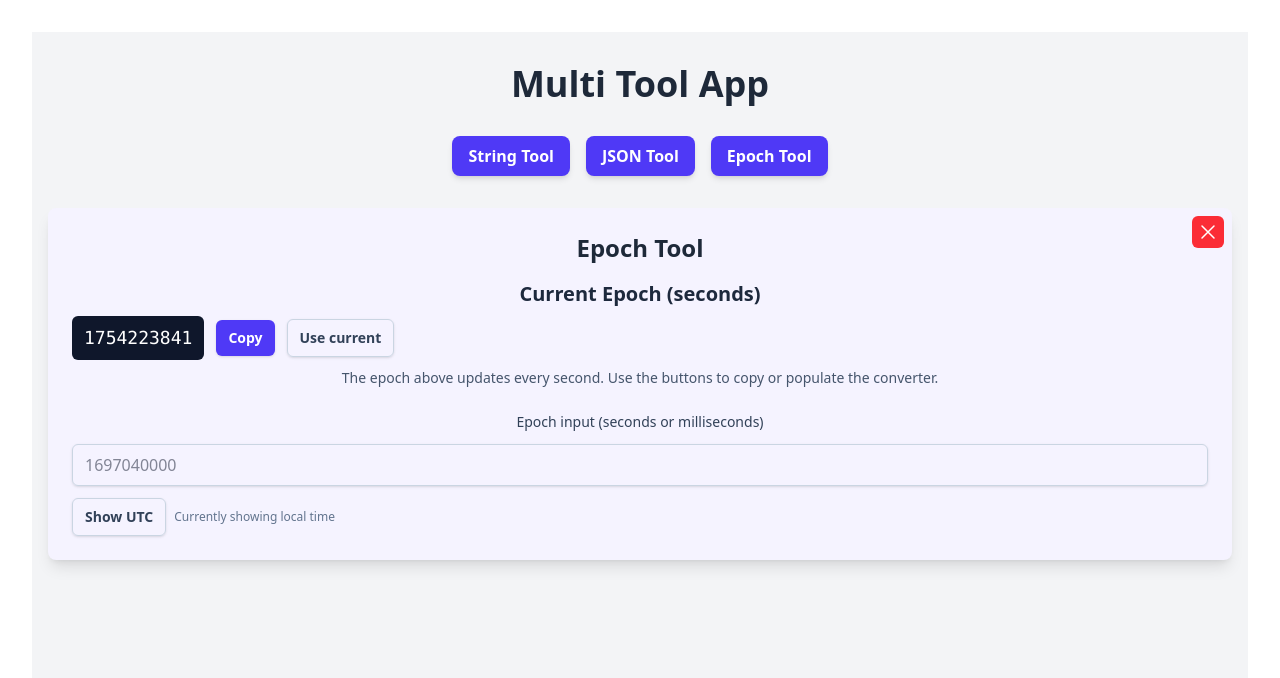
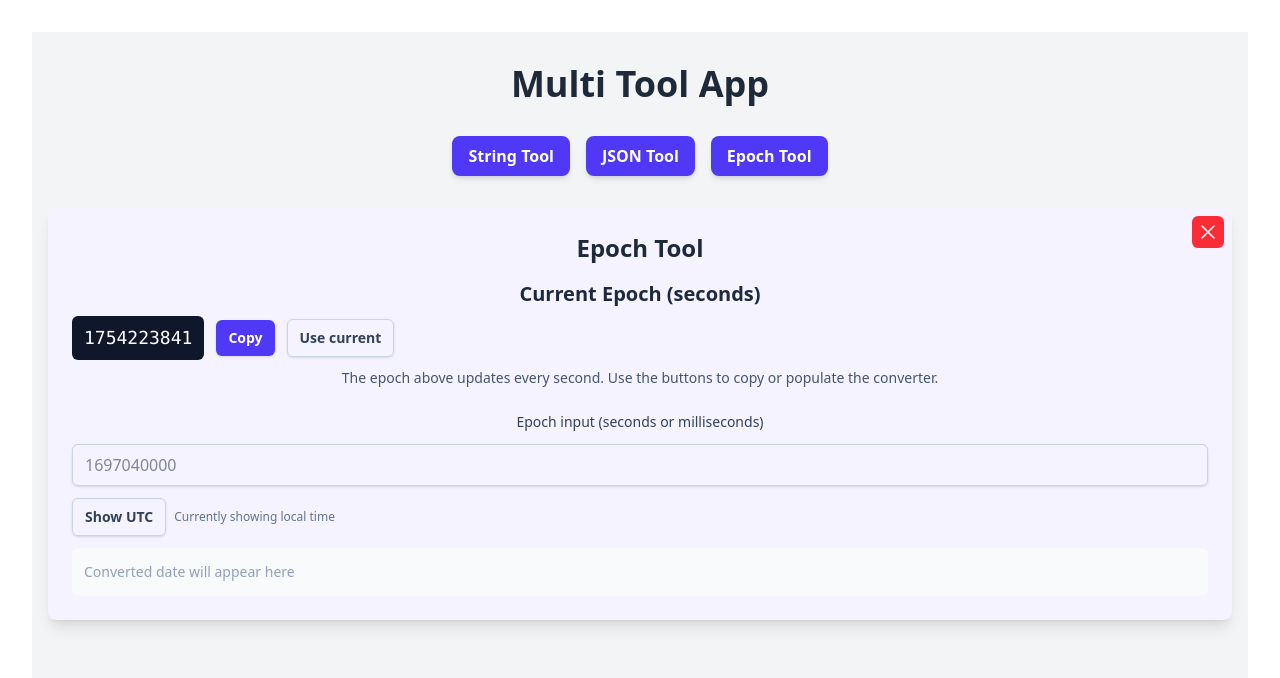
Before and after one commit to daqdev/react-ts-tailw4, a React (Vite) app: page / in a window 1280 px wide. Both pictures are taken after a click on the button "Epoch Tool". Shown: the top 678 px of the page. Built offline with nearby package versions, Linux system fonts and the light colour scheme.

Commit message:
Update EpochTool.tsx

```diff
--- a/src/components/EpochTool.tsx
+++ b/src/components/EpochTool.tsx
@@ -117,11 +117,13 @@ export default function EpochTool() {
                         Currently showing {useUtc ? "UTC" : "local"} time
                     </span>
                 </div>
-                {convertedDate && (
-                    <p className="rounded-md bg-slate-50 px-3 py-2 text-sm text-slate-700">
-                        {convertedDate}
-                    </p>
-                )}
+                <p className="rounded-md bg-slate-50 px-3 py-2 text-sm text-slate-700 min-h-[3rem] flex items-center">
+                    {convertedDate || (
+                        <span className="text-slate-400">
+                            Converted date will appear here
+                        </span>
+                    )}
+                </p>
             </div>
         </div>
     );
```
